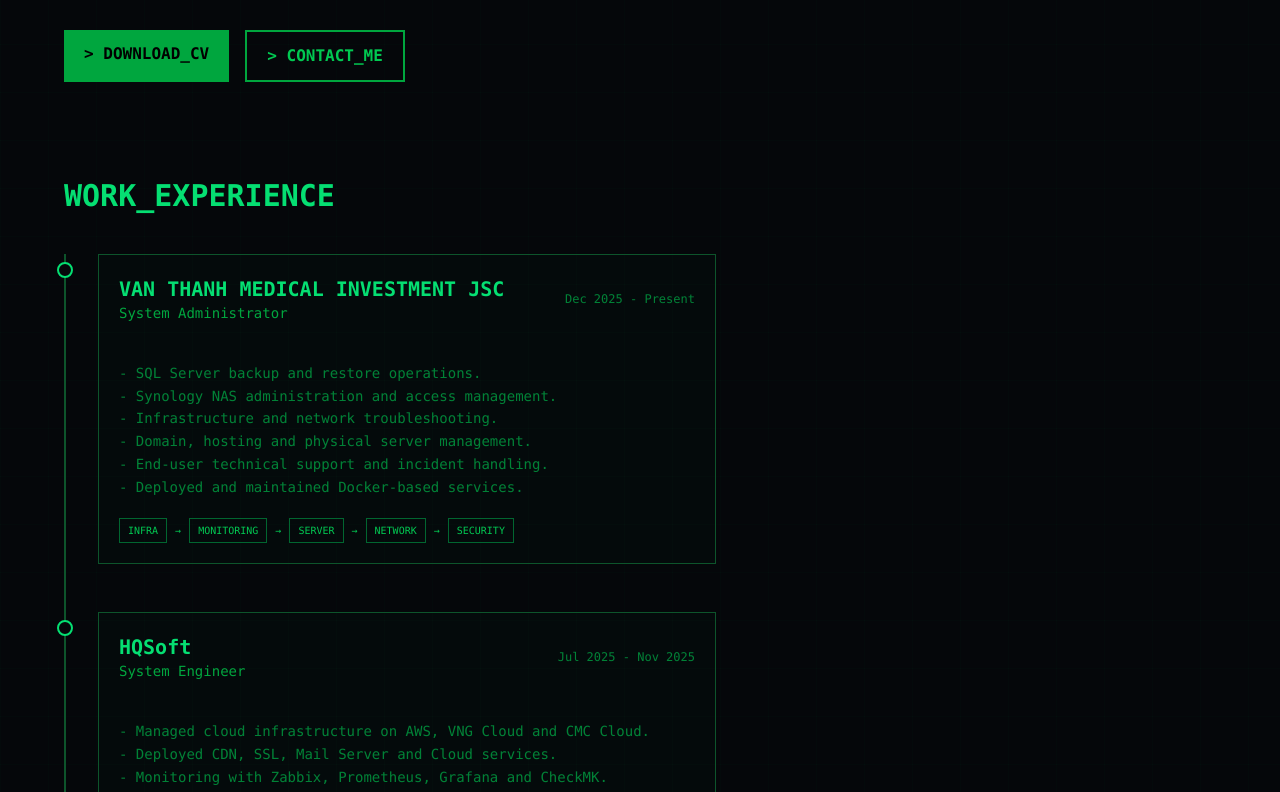
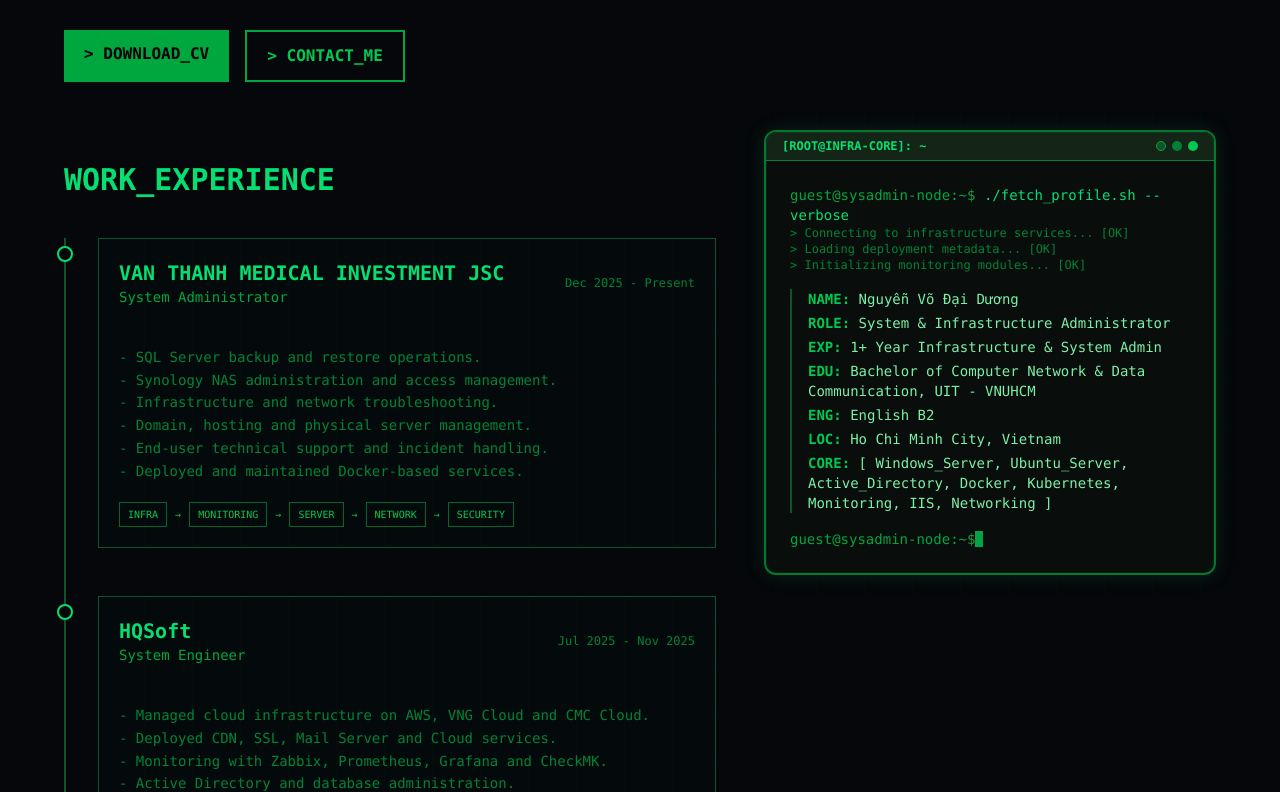
Before and after one commit to duongnvd/portfolio, a Next.js app: page / in a window 1280 px wide. Shown: the part 1108-1900 px from the top of the page. Built offline with nearby package versions, Linux system fonts and the light colour scheme.

Commit message:
fix terminal

```diff
--- a/src/app/page.tsx
+++ b/src/app/page.tsx
@@ -363,15 +363,14 @@
           <section id="home-section" className="scroll-mt-48">
             <div className="grid grid-cols-1 gap-12 md:grid-cols-12 items-start relative">
 
-              {/* CỘT TRÁI: HERO VÀ TIMELINE KINH NGHIỆM */}
-              <div className="md:col-span-7 space-y-16 w-full">
-
+              {/* CỘT TRÁI ( md:col-span-7 ): ĐÓNG GÓI RIÊNG PHẦN HERO INTRO */}
+              <div className="md:col-span-7 space-y-6 w-full order-1">
                 {/* KHỐI HERO INTRO */}
                 <div className="space-y-6 animate-in fade-in slide-in-from-bottom-8 duration-700">
                   <div className="relative isolate flex justify-center md:justify-start">
                     <div className="relative overflow-hidden rounded-full border-4 border-green-500 shadow-[0_0_25px_rgba(34,197,94,0.5)] z-30 w-40 h-40 md:w-44 md:h-44">
                       <Image
-                        src="/portfolio/avatar.jpg"
+                        src="/avatar.jpg"
                         alt="avatar"
                         fill
                         priority
@@ -393,7 +392,6 @@
                     </h3>
                   </div>
 
-                  {/* FIX LỖI THỤT THÒ CHỮ TRÊN MOBILE (Biến mảng string thành list li chuẩn lề trái) */}
                   <ul className="max-w-xl font-mono text-base md:text-lg leading-relaxed text-green-600 text-left space-y-2 list-none pl-0">
                     {t.bio.map((line, idx) => (
                       <li key={idx} className="flex items-start gap-2">
@@ -412,10 +410,9 @@
                     <p className="text-yellow-500 font-bold animate-pulse tracking-wide mt-1">&gt; {t.education_rank}</p>
                   </div>
 
-                  {/* COMMAND LINE CALL-TO-ACTION BUTTONS */}
                   <div className="flex flex-wrap justify-center md:justify-start gap-4 pt-2">
                     <a
-                      href="/portfolio/DuongNVD_CV.pdf"
+                      href="/DuongNVD_CV.pdf"
                       download="DuongNVD_CV.pdf"
                       className="
                         bg-green-600 px-5 py-3 text-sm md:text-base font-bold text-black transition-all duration-200 block text-center
@@ -436,9 +433,17 @@
                     </button>
                   </div>
                 </div>
+              </div>
 
-                {/* KHỐI KINH NGHIỆM */}
-                <div className="pt-8">
+              {/* CỘT PHẢI ( md:col-span-5 ): CHỨA TERMINAL - SỬ DỤNG HỆ THỐNG 'order-' ĐỂ ĐẨY LÊN TRÊN KINH NGHIỆM TRÊN MOBILE */}
+              <div className="md:col-span-5 w-full h-full relative mt-4 md:mt-0 order-2 md:order-3">
+                <div className="md:sticky md:top-44 w-full flex justify-center animate-in fade-in duration-1000 delay-300">
+                  <Terminal />
+                </div>
+              </div>
+
+              {/* KHỐI KINH NGHIỆM: ĐƯỢC TÁCH RIÊNG RA THÀNH CỘT RỘNG md:col-span-7, ÉP ORDER-3 ĐỂ NẰM DƯỚI TERMINAL TRÊN MOBILE */}
+              <div className="md:col-span-7 pt-8 order-3 md:order-2">
                 <h3 className="mb-10 text-2xl md:text-3xl font-bold text-green-400 text-center md:text-left">
                   {t.title_exp}
                 </h3>
@@ -465,15 +470,6 @@
                       </div>
                     </div>
                   ))}
-                  </div>
-                </div>
-
-              </div>
-
-              {/* FIX LỖI KHÔNG HIỆN TERMINAL TRÊN MOBILE (Xếp dưới block info khi màn hình nhỏ, chạy sticky khi màn hình lớn) */}
-              <div className="md:col-span-5 w-full h-full relative mt-8 md:mt-0">
-                <div className="md:sticky md:top-44 w-full flex justify-center animate-in fade-in duration-1000 delay-300">
-                  <Terminal />
                 </div>
               </div>
 
@@ -583,21 +579,19 @@
               </div>
             </div>
 
-            {/* Modal Content - Thay thế Emoji bằng ASCII/CLI Icons */}
+            {/* Modal Content */}
             <div className="space-y-4 text-green-400">
 
-              {/* LINE 1: TELEPHONE CHUYỂN THÀNH [TEL] */}
               <div className="flex items-center gap-4 border border-green-900/40 p-2.5 bg-green-950/10">
                 <span className="text-xs font-bold text-black bg-green-500 px-1.5 py-0.5 select-none rounded-sm">
                   TEL
                 </span>
                 <div>
                   <span className="text-[10px] text-green-700 block uppercase font-bold tracking-wider">Phone Link Connection</span>
-                  <a href="tel:0961314643" className="text-green-300 font-bold hover:underline tracking-wider">(+84) 985 373 677</a>
+                  <a href="tel:0985373677" className="text-green-300 font-bold hover:underline tracking-wider">(+84) 985 373 677</a>
                 </div>
               </div>
 
-              {/* LINE 2: EMAIL CHUYỂN THÀNH [MSG] */}
               <div className="flex items-center gap-4 border border-green-900/40 p-2.5 bg-green-950/10">
                 <span className="text-xs font-bold text-black bg-green-500 px-1.5 py-0.5 select-none rounded-sm">
                   MSG
@@ -608,25 +602,23 @@
                 </div>
               </div>
 
-              {/* LINE 3: LINKEDIN CHUYỂN THÀNH [LN] */}
               <div className="flex items-center gap-4 border border-green-900/40 p-2.5 bg-green-950/10">
                 <span className="text-xs font-bold text-black bg-green-500 px-1.5 py-0.5 select-none rounded-sm">
                   LNK
                 </span>
                 <div>
                   <span className="text-[10px] text-green-700 block uppercase font-bold tracking-wider">LinkedIn Directory</span>
-                  <a href="https://linkedin.com/in/duongnvd24/" target="_blank" rel="noopener noreferrer" className="text-green-300 font-bold hover:underline tracking-tight break-all">linkedin.com/in/duongnvd</a>
+                  <a href="https://linkedin.com/in/duongnvd24/" target="_blank" rel="noopener noreferrer" className="text-green-300 font-bold hover:underline tracking-tight break-all">linkedin.com/in/duongnvd24/</a>
                 </div>
               </div>
 
-              {/* LINE 4: FACEBOOK CHUYỂN THÀNH [FB] */}
               <div className="flex items-center gap-4 border border-green-900/40 p-2.5 bg-green-950/10">
                 <span className="text-xs font-bold text-black bg-green-500 px-1.5 py-0.5 select-none rounded-sm">
                   SYS
                 </span>
                 <div>
                   <span className="text-[10px] text-green-700 block uppercase font-bold tracking-wider">Facebook Social Profile</span>
-                  <a href="https://facebook.com/duongnv24/" target="_blank" rel="noopener noreferrer" className="text-green-300 font-bold hover:underline tracking-tight break-all">facebook.com/duongnvd24</a>
+                  <a href="https://facebook.com/duongnv24/" target="_blank" rel="noopener noreferrer" className="text-green-300 font-bold hover:underline tracking-tight break-all">facebook.com/duongnv24/</a>
                 </div>
               </div>
 
```
Lines whose indentation alone changed are shown as unchanged.
